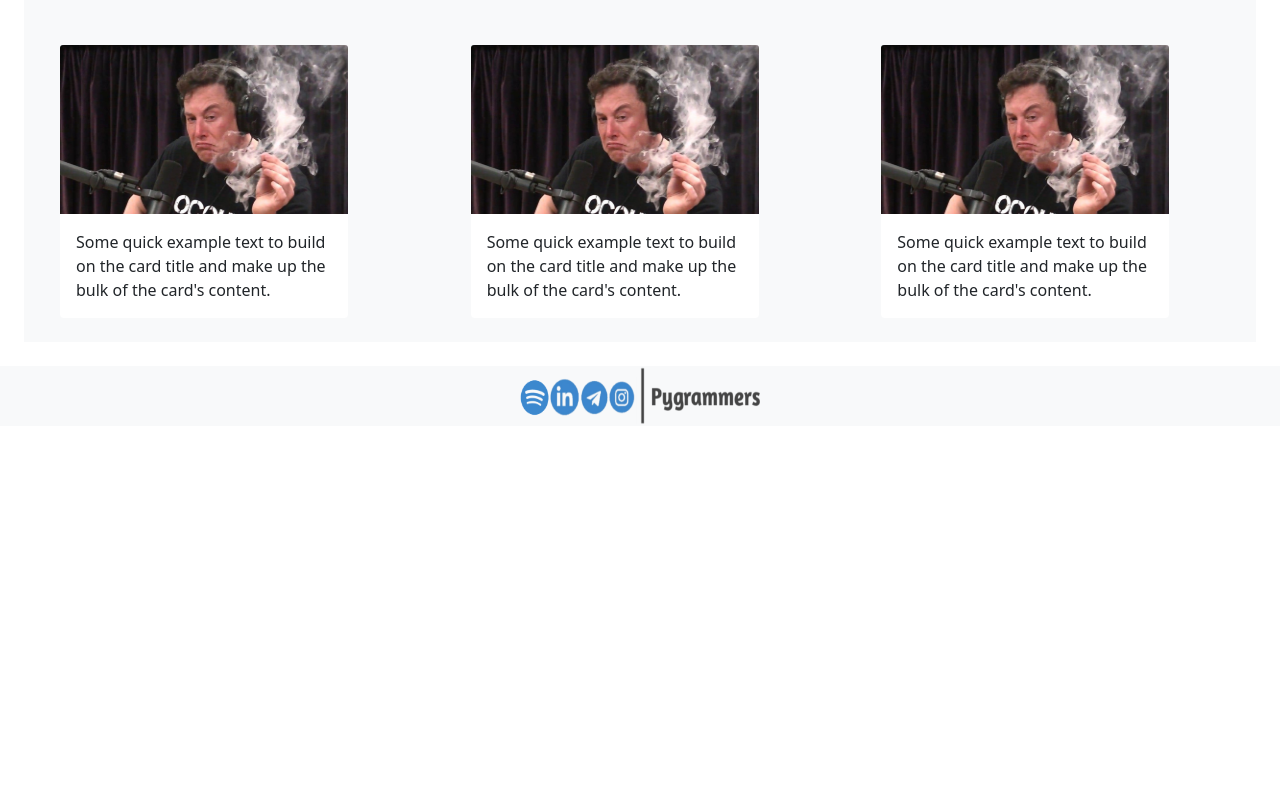
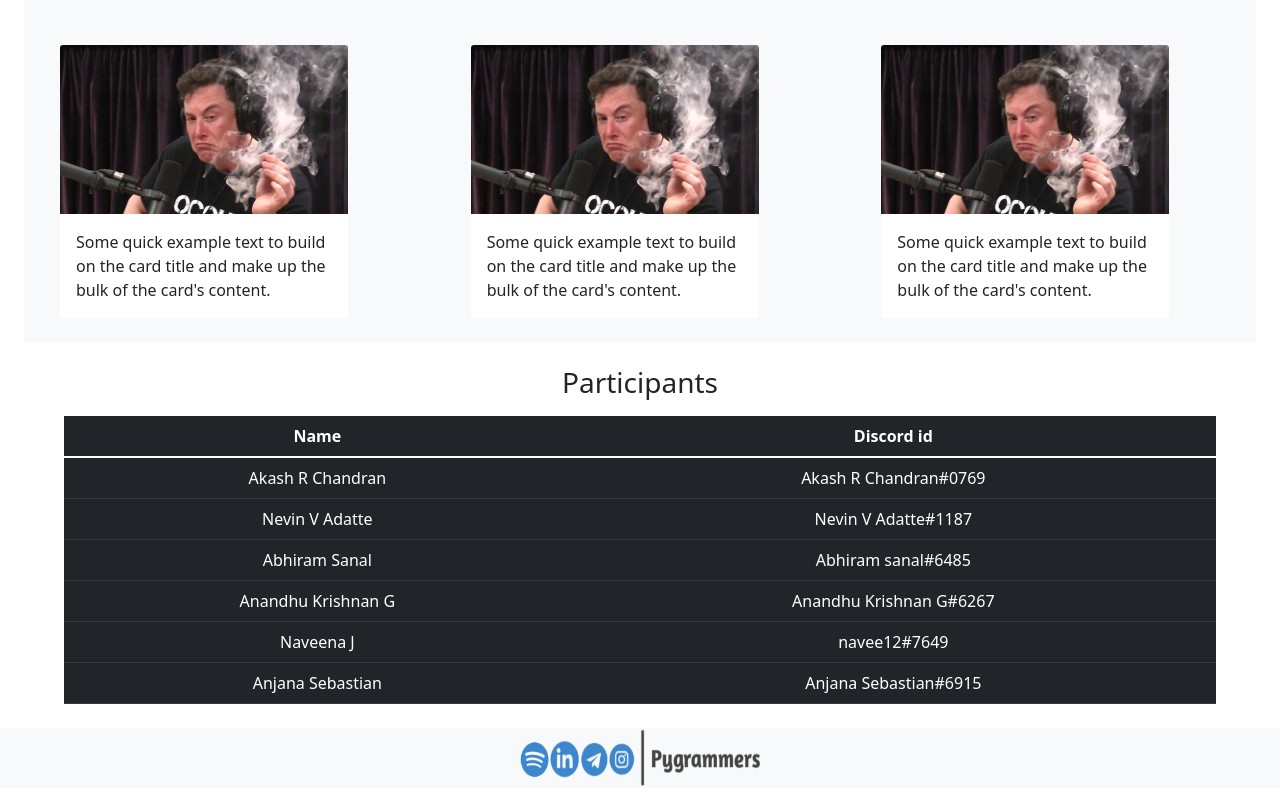
Before and after one commit to akashrchandran/bootstrapdemo, a plain HTML site: page index.html in a window 1280 px wide. Shown: the part 1576-2364 px from the top of the page. Before the commit the page ends 2002 px from the top, so only its background shows below. Drawn offline with nearby package versions, Linux system fonts and the light colour scheme.

Commit message:
Added list of participants

```diff
--- a/index.html
+++ b/index.html
@@ -44,7 +44,7 @@
 						<a class="nav-link" href="#mentorspage">Mentors</a>
 					</li>
 					<li class="nav-item">
-						<a class="nav-link" href="#topofthepage">Participate</a>
+						<a class="nav-link" href="#participants">Participants</a>
 					</li>
 				</ul>
 			</div>
@@ -189,7 +189,42 @@
 			</div>
 		</div>
 	</div>
-	<footer class="bg-light text-center text-white">
+	<h3 id="participants" class="text-center m-3">Participants</h3>
+	<table class="table table-dark m-auto text-center" style="width: 90vw;">
+		<thead>
+		  <tr>
+			<th scope="col">Name</th>
+			<th scope="col">Discord id</th>
+		  </tr>
+		</thead>
+		<tbody>
+		  <tr>
+			<td>Akash R Chandran</td>
+			<td>Akash R Chandran#0769</td>
+		  </tr>
+		  <tr>
+			<td>Nevin V Adatte</td>
+			<td>Nevin V Adatte#1187</td>
+		  </tr>
+		  <tr>
+			<td>Abhiram Sanal</td>
+			<td>Abhiram sanal#6485</td>
+		  </tr>
+		  <tr>
+			<td>Anandhu Krishnan G</td>
+			<td>Anandhu Krishnan G#6267</td>
+		  </tr>
+		  <tr>
+			<td>Naveena J</td>
+			<td>navee12#7649</td>
+		  </tr>
+		  <tr>
+			<td>Anjana Sebastian</td>
+			<td>Anjana Sebastian#6915</td>
+		  </tr>
+		</tbody>
+	  </table>
+	<footer class="bg-light text-center text-white mt-4">
 		<img src="img/footer.png" alt="footer" width="250" height="60">
 	</footer>
 	<script src="https://code.jquery.com/jquery-3.3.1.slim.min.js"
```
